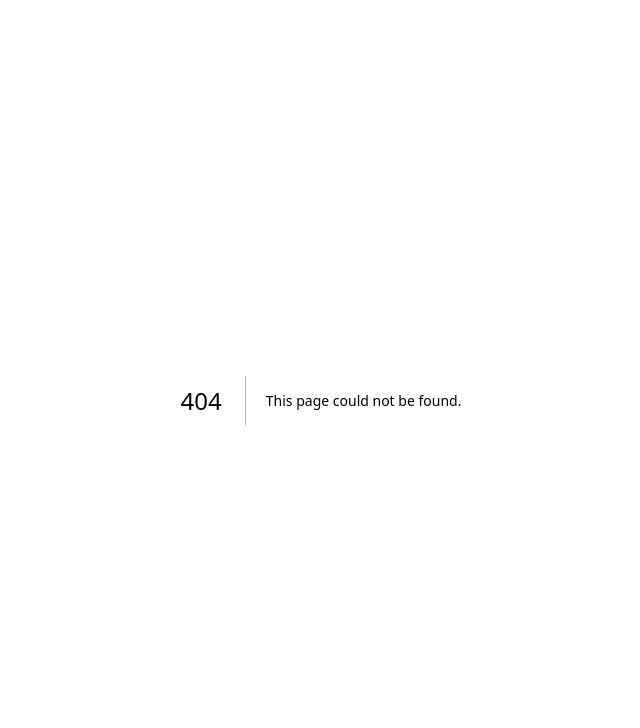
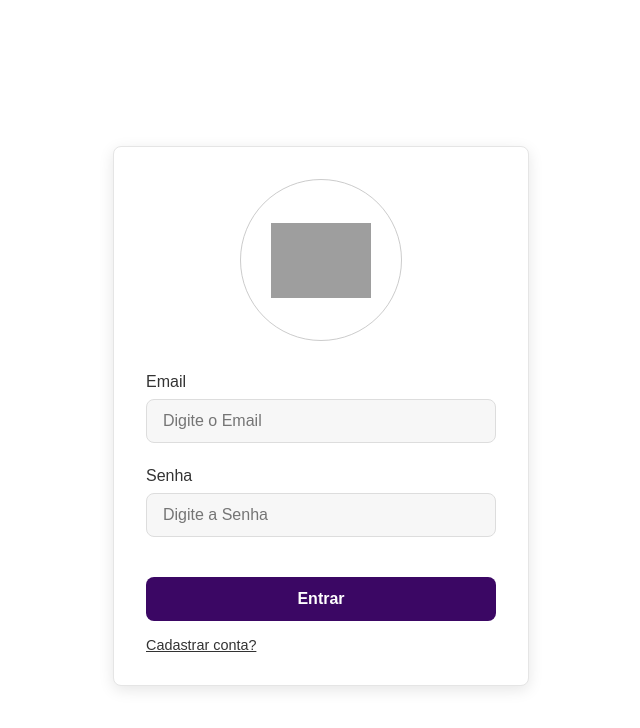
Before and after one commit to arthurlopes19/Projeto-WebAPP-A-ai-bio, a Next.js app: page /login in a window 1280 px wide. Before the commit this address had no page. Shown: the top 728 px of the page, without its empty margins (319-959 px from the left). Built offline with nearby package versions, Linux system fonts and the light colour scheme; grey boxes are pictures that could not be loaded.

Commit message:
feat: logi e cadastro

```diff
--- a/src/app/globals.css
+++ b/src/app/globals.css
@@ -443,3 +443,69 @@ body {
 .id-list li {
   margin-bottom: 0.5rem;
 }
+/* --- Estilos da Tela de Login --- */
+
+/* Container que centraliza tudo na tela */
+.login-container {
+  display: flex;
+  align-items: center;     /* Centraliza verticalmente */
+  justify-content: center; /* Centraliza horizontalmente */
+  min-height: 100vh;       /* Altura total da tela */
+  background-color: #ffffff;
+  padding: 1rem;
+}
+
+/* O cartão branco flutuante */
+.login-card {
+  background-color: white;
+  width: 100%;
+  max-width: 350px; /* Largura máxima do cartão */
+  padding: 2rem;
+  border-radius: 8px;
+  box-shadow: 0 4px 15px rgba(0, 0, 0, 0.1); /* Sombra suave */
+  border: 1px solid #e5e5e5;
+  display: flex;
+  flex-direction: column;
+}
+
+/* Círculo em volta do logo */
+.login-logo-circle {
+  width: 140px;
+  height: 140px;
+  border-radius: 50%;
+  border: 1px solid #ccc; /* Borda cinza fina */
+  margin: 0 auto 2rem auto; /* Centraliza e dá espaço embaixo */
+  display: flex;
+  align-items: center;
+  justify-content: center;
+  padding: 10px;
+}
+
+/* Botão roxo escuro específico do login */
+.btn-login {
+  background-color: #3b0764; /* Roxo bem escuro */
+  color: white;
+  font-weight: bold;
+  padding: 0.8rem;
+  border: none;
+  border-radius: 8px;
+  width: 100%;
+  cursor: pointer;
+  font-size: 1rem;
+  margin-top: 1rem;
+  transition: background-color 0.2s;
+}
+
+.btn-login:hover {
+  background-color: #2e054e; /* Escurece ao passar o mouse */
+}
+
+/* Link de cadastro */
+.signup-link {
+  display: block;
+  text-align: left;
+  margin-top: 1rem;
+  color: #333;
+  font-size: 0.9rem;
+  text-decoration: underline;
+}
--- /dev/null
+++ b/src/app/login/page.tsx
@@ -0,0 +1,62 @@
+import Image from 'next/image';
+import Link from 'next/link';
+
+export default function LoginPage() {
+  return (
+    <div className="login-container">
+
+      {/* Cartão Central */}
+      <div className="login-card">
+
+        {/* Círculo com o Logo */}
+        <div className="login-logo-circle">
+          <Image
+            src="/logo.png"
+            alt="Logo Açaí Bio"
+            width={100}
+            height={80}
+            style={{ objectFit: 'contain' }}
+          />
+        </div>
+
+        {/* Formulário */}
+        <form className="profile-form">
+
+          <div className="form-group">
+            <label htmlFor="email" className="form-label">Email</label>
+            <input
+              type="email"
+              id="email"
+              className="form-input"
+              placeholder="Digite o Email"
+            />
+          </div>
+
+          <div className="form-group">
+            <label htmlFor="password" className="form-label">Senha</label>
+            <input
+              type="password"
+              id="password"
+              className="form-input"
+              placeholder="Digite a Senha"
+            />
+          </div>
+
+          {/* Botão Entrar (Leva para a Home) */}
+          <Link href="/" style={{ width: '100%' }}>
+            <button type="button" className="btn-login">
+              Entrar
+            </button>
+          </Link>
+
+        </form>
+
+        {/* Link de Cadastro (Leva para a tela de Cadastro) */}
+        <Link href="/cadastro" className="signup-link">
+          Cadastrar conta?
+        </Link>
+
+      </div>
+    </div>
+  );
+}
```
Also changed, not shown: src/app/cadastro/page.tsx (added, +71 -0 lines).
